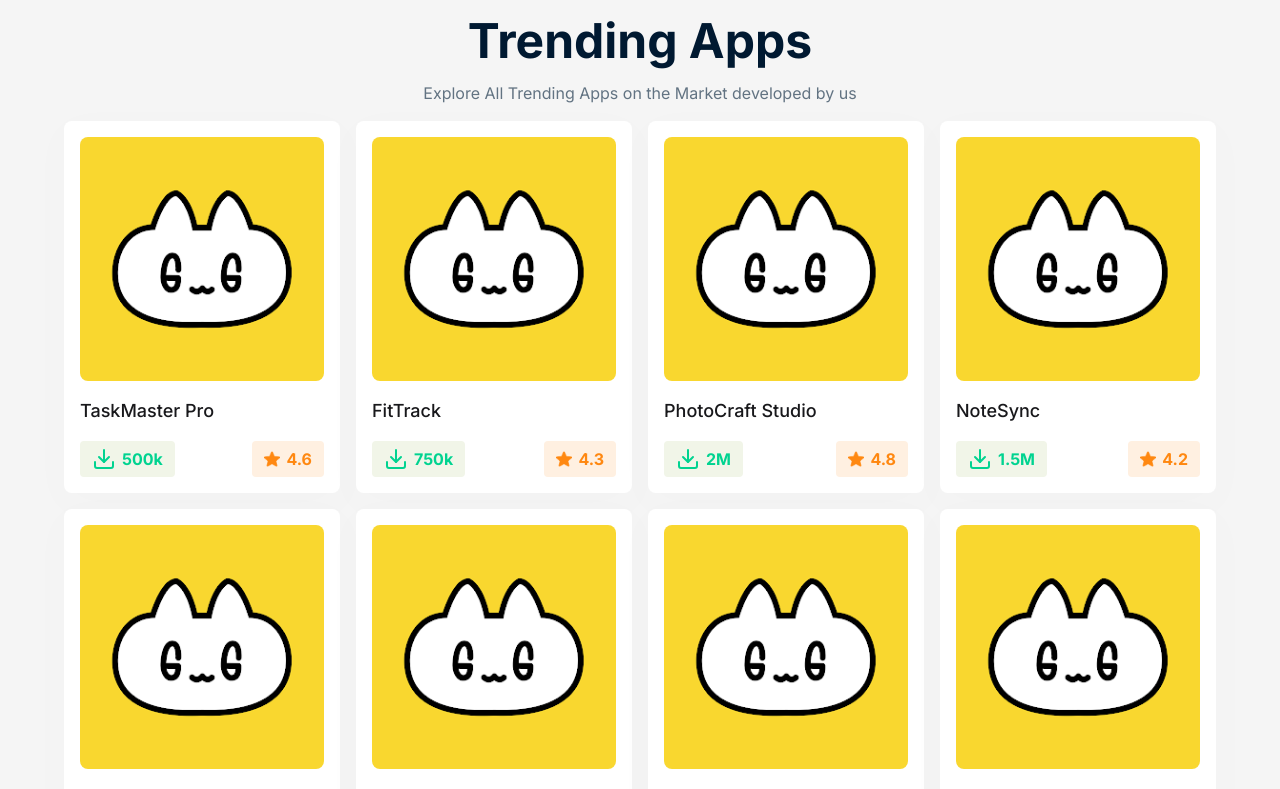
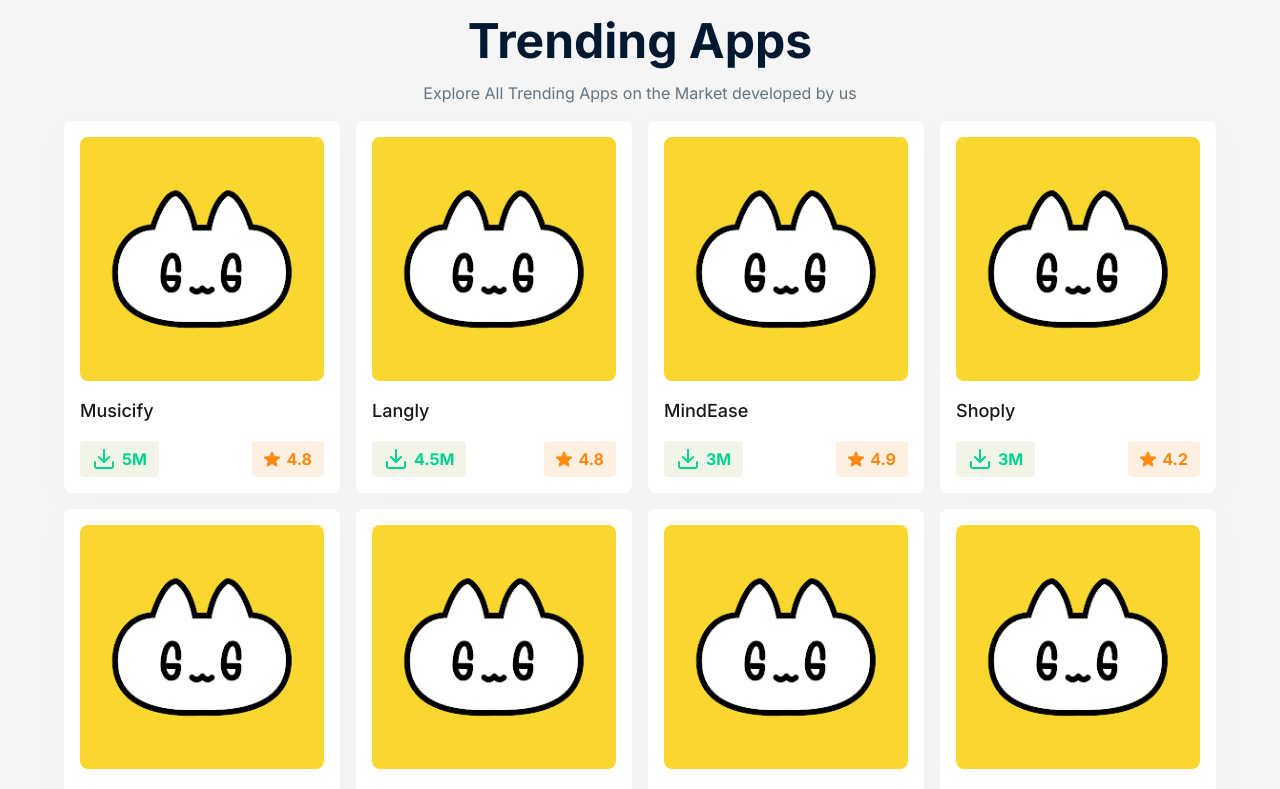
Before and after one commit to niloy1hasan/Hero-io-Apps-Store, a React (Vite) app: page / in a window 1280 px wide. Shown: the part 1280-2069 px from the top of the page. Built offline with nearby package versions, Linux system fonts and the light colour scheme.

Commit message:
top apps selection functionality added

```diff
--- a/src/Components/AllApps/AllApps.jsx
+++ b/src/Components/AllApps/AllApps.jsx
@@ -19,6 +19,8 @@ const AllApps = () => {
     } else {
       navigate('/app-not-found');
     }
+  } else {
+    setAppData(data);
   }
  }
 
--- a/src/Components/TopApps/TopApps.jsx
+++ b/src/Components/TopApps/TopApps.jsx
@@ -5,6 +5,10 @@ import AllApps from '../AllApps/AllApps';
 
 const TopApps = () => {
     const appData = useLoaderData();
+    const getTopApps = () => {
+        const sortedData = appData.sort((a, b) => b.downloads - a.downloads);
+        return sortedData.slice(0, 8);
+    }
     return (
         <section className='pt-20 pb-10'>
             <div className='flex flex-col w-11/12 mx-auto items-center text-center'>
@@ -12,7 +16,7 @@ const TopApps = () => {
                 <p className='text-[#627382] py-4'>Explore All Trending Apps on the Market developed by us</p>
             </div>
 
-            <AppsContainer appData={appData}></AppsContainer>
+            <AppsContainer appData={getTopApps()}></AppsContainer>
 
             <div className='text-center'>
                 <NavLink to="all-apps" className='btn bg-gradient-to-r px-6 from-[#632EE3] to-[#9F62F2] text-white my-5 lg:my-10'>Show All</NavLink>
```
